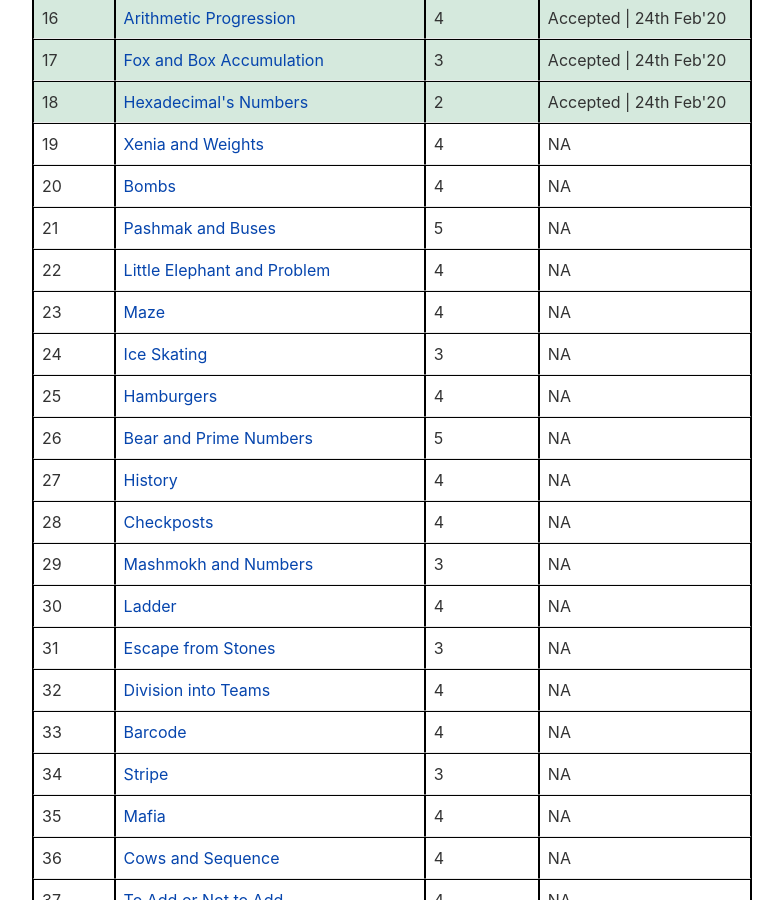
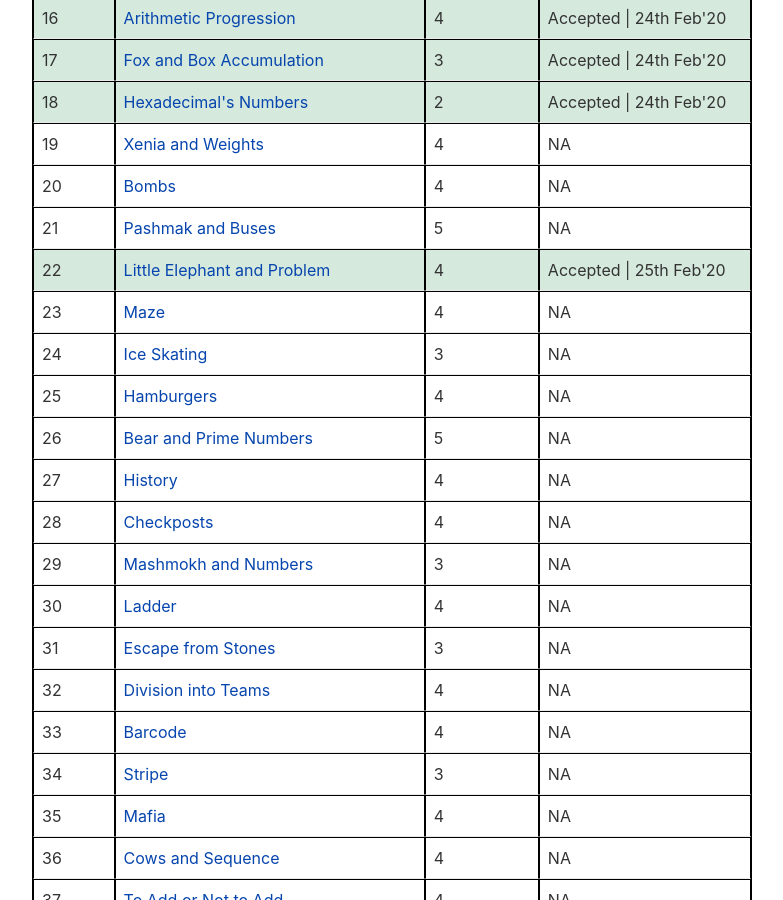
Before and after one commit to vaibhavahuja/vaibhavahuja.github.io, a Jekyll site: the page built from _posts/2020-02-13-practice-list-1.md, in a window 1280 px wide and 900 px high, scrolled down 984 px. Shown: the whole window, without its empty margins (8-791 px from the left). Built offline with Jekyll 4.4.1, drawn with Linux system fonts in a browser that asks for light colours; comment, search, counter and statistics services are not loaded.

Commit message:
updated:

```diff
--- a/_posts/2020-02-13-practice-list-1.md
+++ b/_posts/2020-02-13-practice-list-1.md
@@ -148,11 +148,11 @@
 		<td>5</td>
 		<td>NA</td>
 	</tr>
-	<tr style="background-color: white;">
+	<tr style="background-color: {{page.green}};">
 		<td>22</td>
 		<td><a href="http://codeforces.com/problemset/problem/220/A" target="_blank">Little Elephant and Problem</a></td>
 		<td>4</td>
-		<td>NA</td>
+		<td>Accepted | 25th Feb'20</td>
 	</tr>
 	<tr style="background-color: white;">
 		<td>23</td>
```
